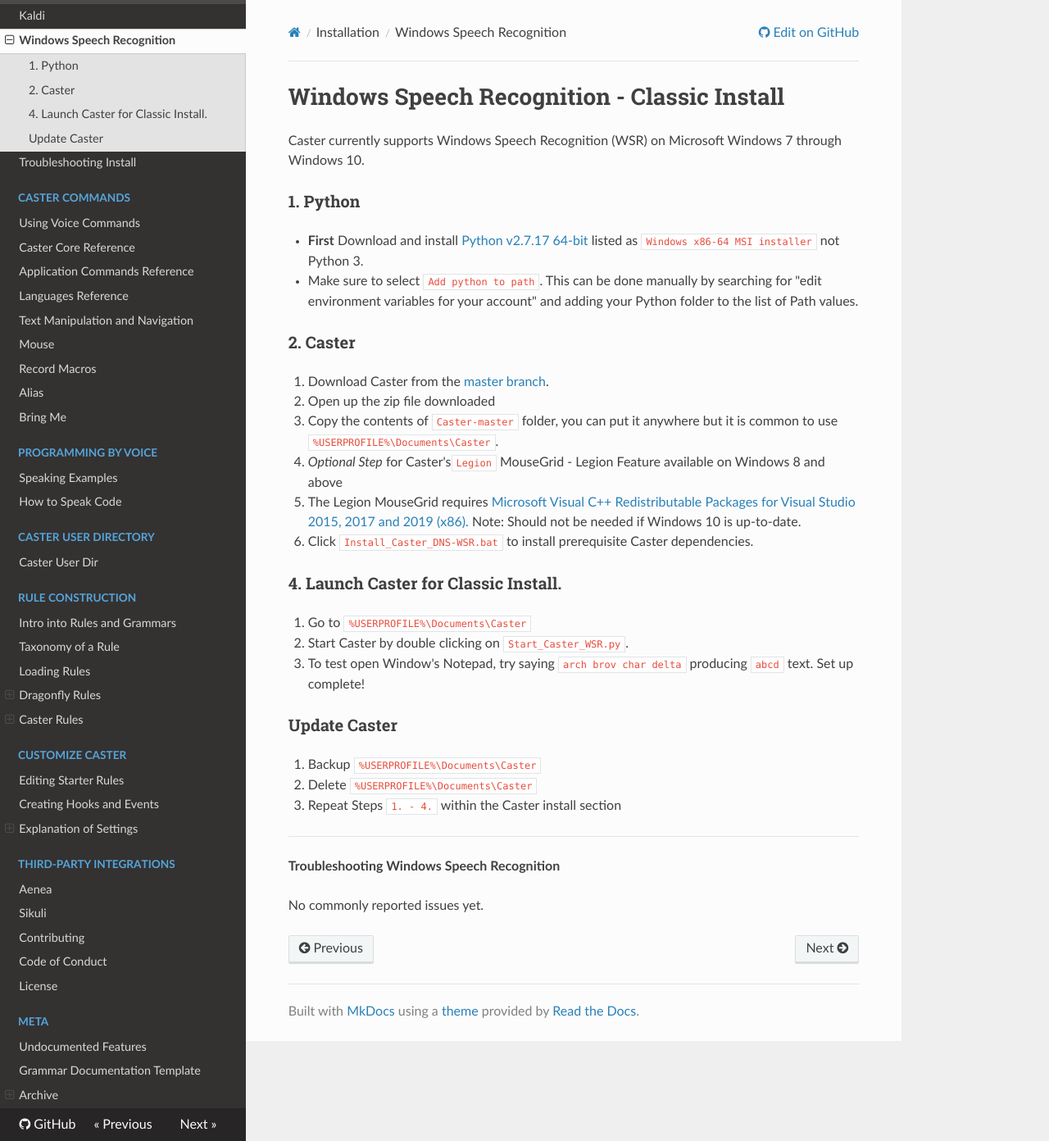
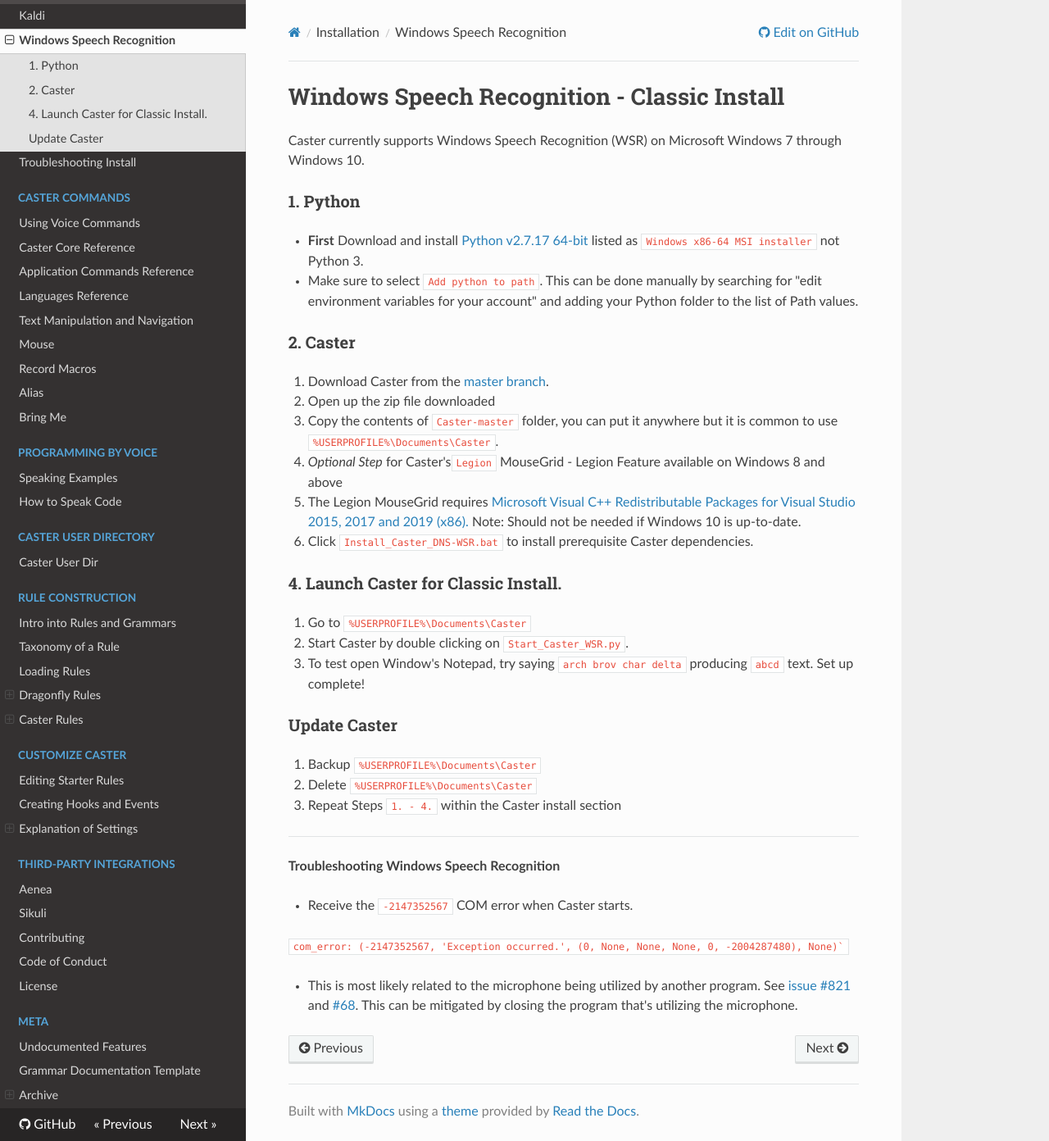
Before and after one commit to dictation-toolbox/Caster, an MkDocs documentation site: the page built from docs/readthedocs/Installation/Windows_Speech_Recognition.md, in a window 1280 px wide and 1392 px high. Shown: the whole window at 82% size. Built offline with MkDocs 1.6.1, drawn with Linux system fonts in a browser that asks for light colours; nearby versions of some CDN libraries; comment, search, counter and statistics services are not loaded.

Commit message:
Added microphone in use COM error to WSR FAQ install troubleshooting

````diff
--- a/docs/readthedocs/Installation/Windows_Speech_Recognition.md
+++ b/docs/readthedocs/Installation/Windows_Speech_Recognition.md
@@ -17,7 +17,7 @@ Caster currently supports Windows Speech Recognition (WSR) on Microsoft Windows
    - The Legion MouseGrid requires [Microsoft Visual C++ Redistributable Packages for Visual Studio 2015, 2017 and 2019 (x86).](https://support.microsoft.com/en-nz/help/2977003/the-latest-supported-visual-c-downloads) Note: Should not be needed if Windows 10 is up-to-date.
 5. Click `Install_Caster_DNS-WSR.bat` to install prerequisite Caster dependencies.
 
-### 4. Launch  Caster for Classic Install.
+### 4. Launch Caster for Classic Install.
 
 1. Go to  `%USERPROFILE%\Documents\Caster`
 
@@ -25,13 +25,20 @@ Caster currently supports Windows Speech Recognition (WSR) on Microsoft Windows
 
 3. To test open Window's Notepad, try saying `arch brov char delta` producing `abcd` text. Set up complete!
 
+### Update Caster
 
-### Update Caster
-  1. Backup `%USERPROFILE%\Documents\Caster`
-  2. Delete `%USERPROFILE%\Documents\Caster`
-  3. Repeat Steps `1. - 4.` within the Caster install section
+1. Backup `%USERPROFILE%\Documents\Caster`
+2. Delete `%USERPROFILE%\Documents\Caster`
+3. Repeat Steps `1. - 4.` within the Caster install section
+
 ------
 
    **Troubleshooting Windows Speech Recognition**
 
- No commonly reported issues yet.
+-  Receive the `-2147352567` COM error when Caster starts.
+
+  ```
+  com_error: (-2147352567, 'Exception occurred.', (0, None, None, None, 0, -2004287480), None)`
+  ```
+
+  - This is most likely related to the microphone being utilized by another program. See [issue #821](https://github.com/dictation-toolbox/Caster/issues/821) and [#68](https://github.com/dictation-toolbox/Caster/issues/68).  This can be mitigated by closing the program that's utilizing the microphone.
````
